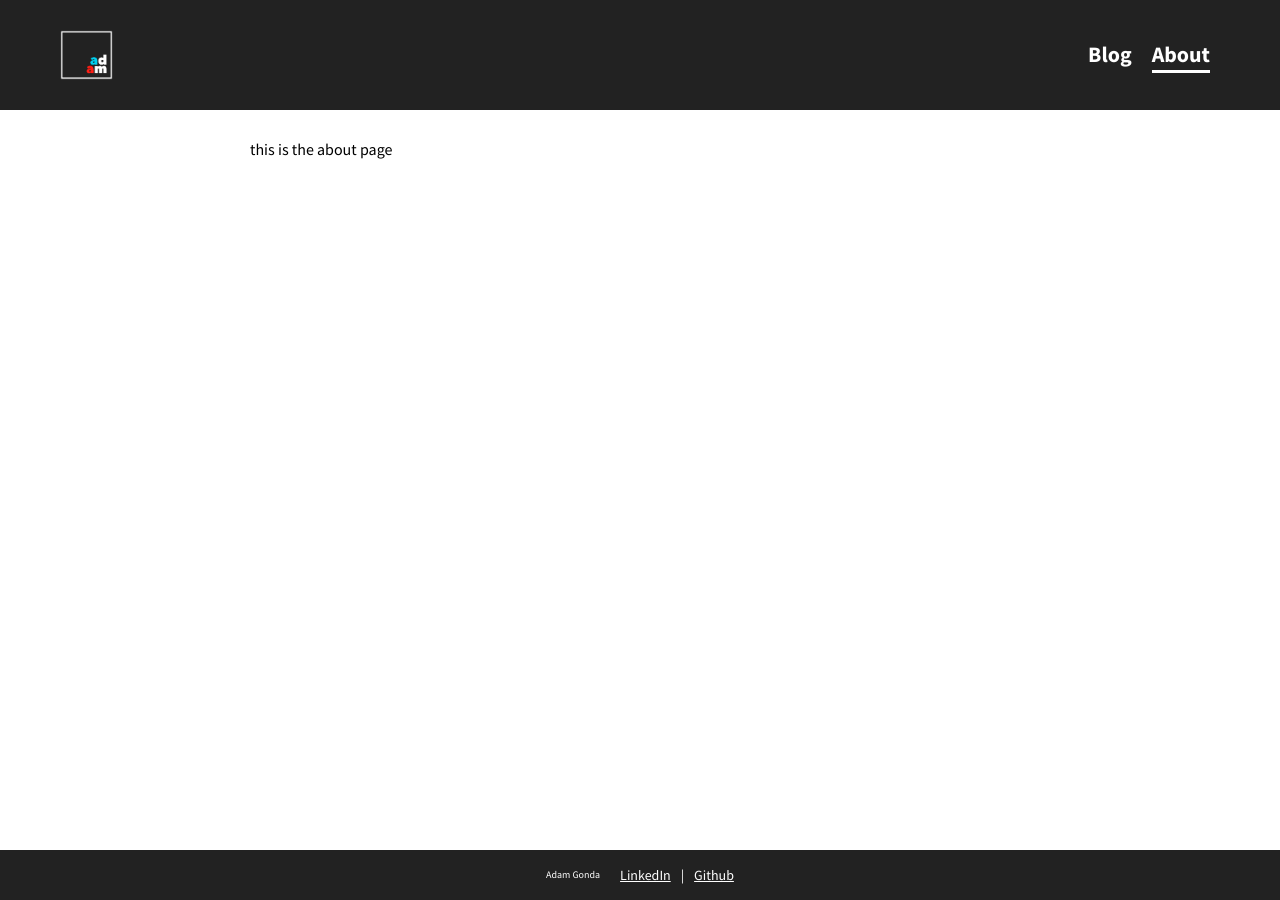
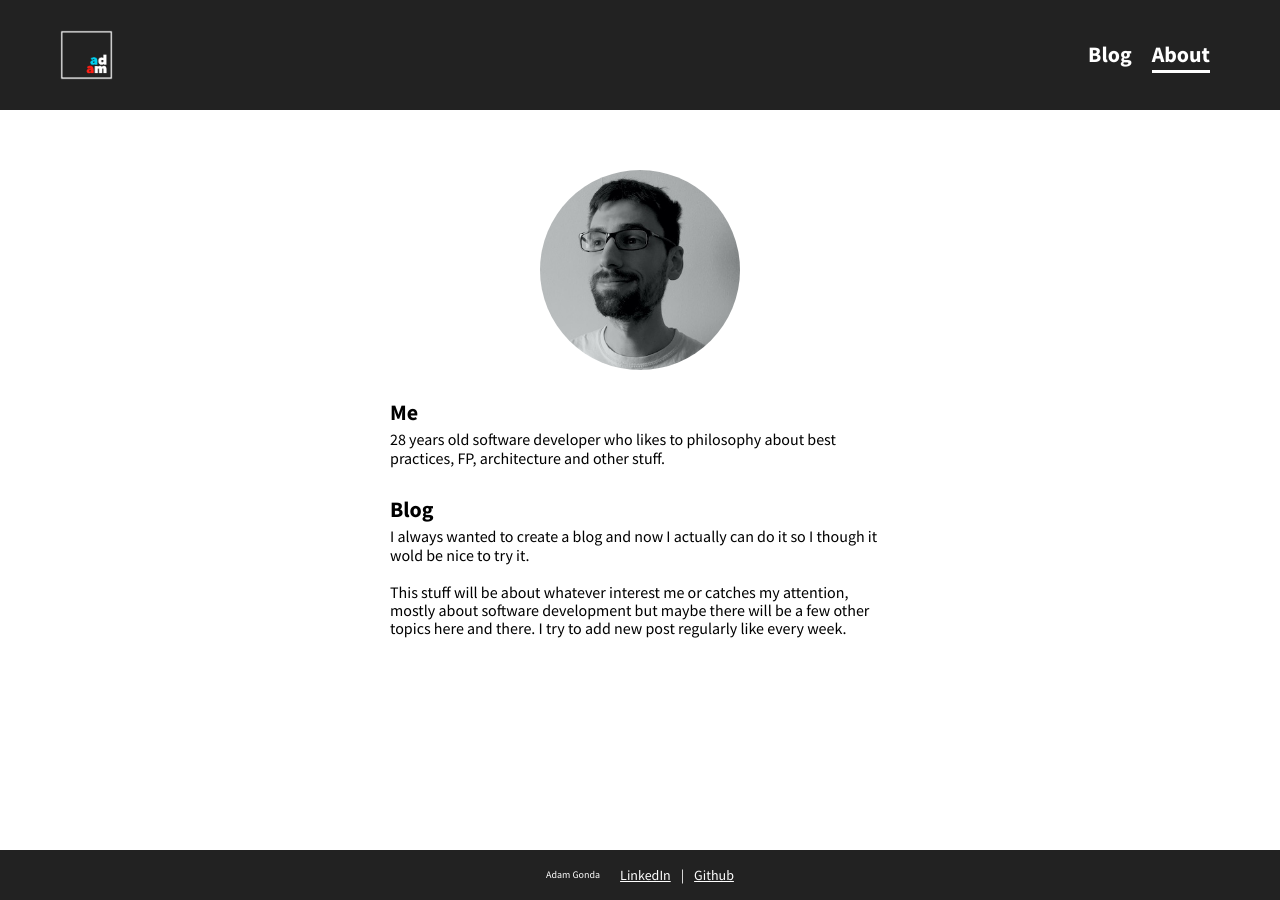
Before and after one commit to AdamGonda/adamgonda.com, a Jekyll site: the page built from about.html, in a window 1280 px wide. Built offline with Jekyll 4.4.1, drawn with Linux system fonts in a browser that asks for light colours.

Commit message:
add about page

```diff
--- a/about.html
+++ b/about.html
@@ -2,4 +2,27 @@
 layout: default
 ---
 
-<h1>this is the about page</h1>
+<main class="about">
+  <header>
+    <img src="/assets/images/about/me.jpg" alt="adam gonda">
+  </header>
+  <main>
+    <div>
+      <h1>Me</h1>
+      <p>
+        28 years old software developer who likes to philosophy
+        about best practices, FP, architecture and other stuff.
+      </p>
+    </div>
+    <div>
+      <h1>Blog</h1>
+      <p>
+        I always wanted to create a blog and now I actually can do it so I though it wold be nice to try it.
+        <br>
+        <br>
+        This stuff will be about whatever interest me or catches my attention, mostly about software development
+        but maybe there will be a few other topics here and there. I try to add new post regularly like every week.
+      </p>
+    </div>
+  </main>
+</main>
--- a/assets/css/main.css
+++ b/assets/css/main.css
@@ -86,6 +86,7 @@ footer a {
   display: flex;
   flex-direction: row;
   justify-content: space-between;
+  position: relative;
 }
 .post-list-item a section {
   padding-right: 30px;
@@ -191,6 +192,34 @@ footer a {
   overflow: scroll;
 }
 
+.about {
+  display: flex;
+  flex-direction: column;
+  align-items: center;
+}
+.about header {
+  display: flex;
+  justify-content: center;
+  margin: 30px 60px;
+}
+.about header img {
+  height: 200px;
+  width: 200px;
+  border-radius: 50%;
+  object-fit: cover;
+}
+.about h1 {
+  font-weight: bold;
+  font-size: 22px;
+  margin-bottom: 5px;
+}
+.about p {
+  margin-bottom: 30px;
+}
+.about h1, .about p {
+  max-width: 500px;
+}
+
 body {
   font-family: "Source Sans Pro", sans-serif;
 }
--- a/assets/sass/main.sass
+++ b/assets/sass/main.sass
@@ -3,6 +3,7 @@
 @use "./notfoundpage"
 @use "./post-list-item"
 @use "./post"
+@use "./about"
 
 @use "./constants" as *
 
--- a/assets/sass/post-list-item.sass
+++ b/assets/sass/post-list-item.sass
@@ -7,6 +7,7 @@
     display: flex
     flex-direction: row
     justify-content: space-between
+    position: relative
 
     section
       padding-right: $spacing-s
```
Also changed, not shown: assets/sass/about.sass (added, +28 -0 lines), assets/images/about/me.JPG (added), 1 other file.
